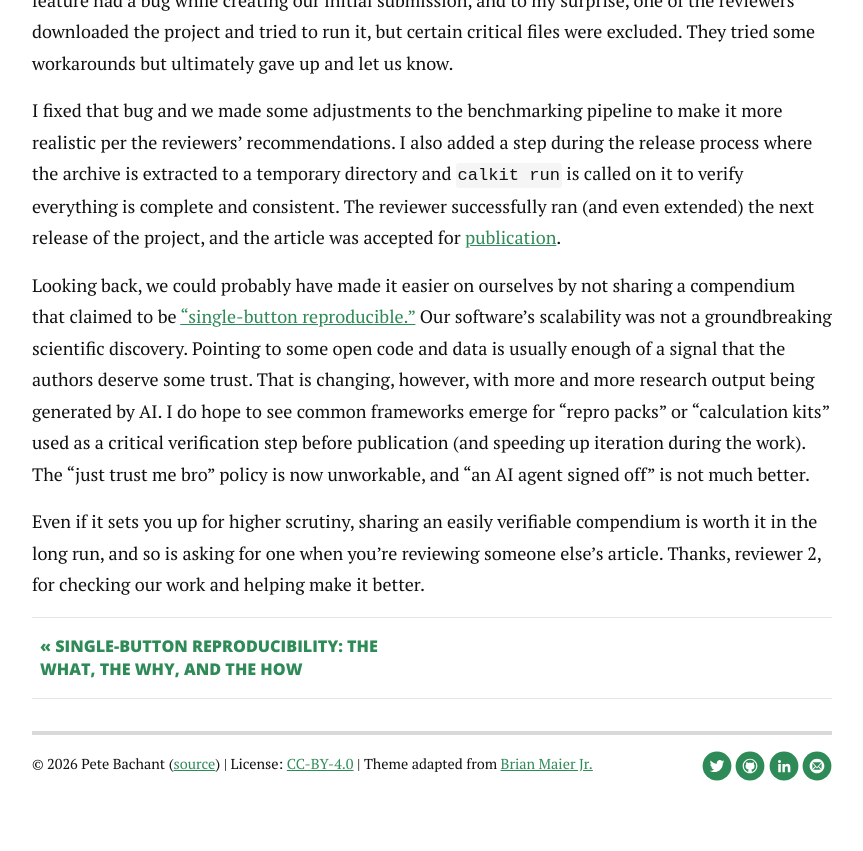
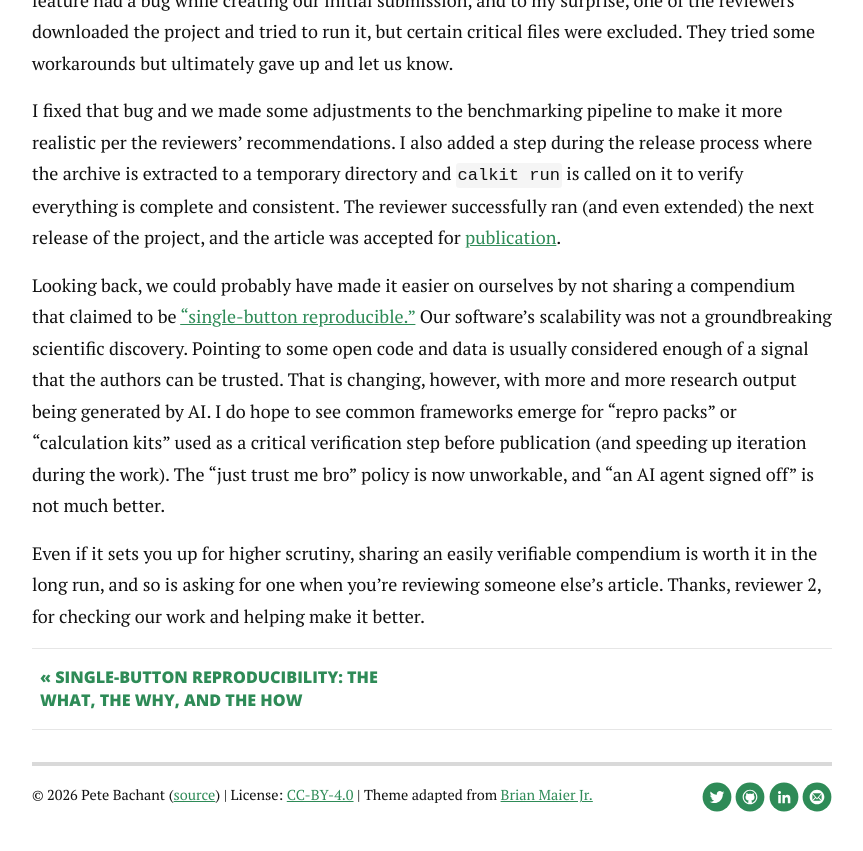
Before and after one commit to petebachant/petebachant.github.io, a Jekyll site: the page built from _posts/2026-10-22-failed-repro.md, in a window 1280 px wide and 900 px high, scrolled down 1592 px. Shown: the top 851 px of the window, without its empty margins (208-1071 px from the left). Built offline with Jekyll 4.4.1, drawn with Linux system fonts in a browser that asks for light colours; nearby versions of some CDN libraries; comment, search, counter and statistics services are not loaded.

Commit message:
Minor fixes

```diff
--- a/_posts/2026-10-22-failed-repro.md
+++ b/_posts/2026-10-22-failed-repro.md
@@ -89,8 +89,8 @@ Looking back, we could probably have made it easier on ourselves
 by not sharing a compendium that claimed to be
 ["single-button reproducible."]({% post_url 2025-10-17-single-button %})
 Our software's scalability was not a groundbreaking scientific discovery.
-Pointing to some open code and data is usually enough of a signal
-that the authors deserve some trust.
+Pointing to some open code and data is usually considered enough of a signal
+that the authors can be trusted.
 That is changing, however, with more and more research output
 being generated by AI.
 I do hope to see common frameworks
```
